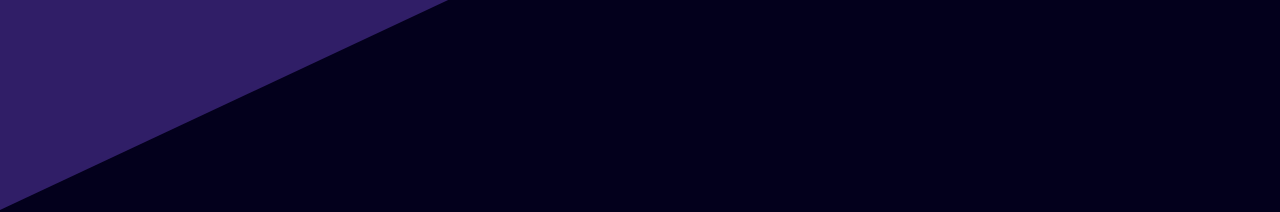
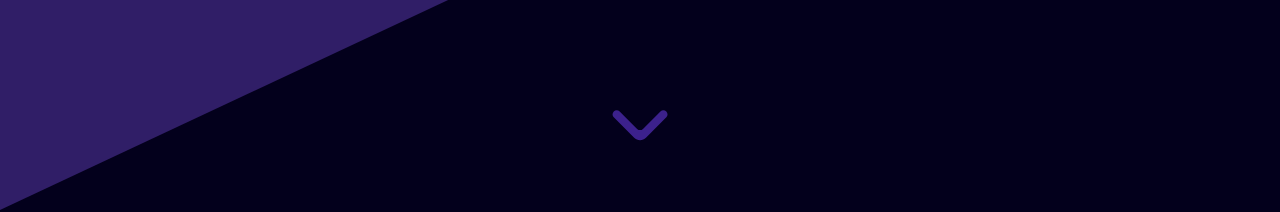
Before and after one commit to NatanVilasBoas/portfolio, a React (Create React App) app: page / in a window 1280 px wide. Shown: the part 590-802 px from the top of the page. Built offline with nearby package versions, Linux system fonts and the light colour scheme.

Commit message:
Footer criado e botão scroll aplicado em inicio

```diff
--- a/src/App.js
+++ b/src/App.js
@@ -4,6 +4,7 @@ import About from "./components/About/About";
 import Projects from "./components/Projects/Projects";
 import Contact from "./components/Contact/Contact";
 import Technologies from "./components/Technologies/Technologies";
+import Footer from "./components/Footer/Footer";
 
 const Container = styled.div`
   background-color: #03001C;
@@ -12,11 +13,12 @@ const Container = styled.div`
 function App() {
   return (
     <Container>
-      <Begin/>
-      <About/>
-      <Contact/>
-      <Projects/>
+      <Begin />
+      <About />
+      <Contact />
+      <Projects />
       <Technologies />
+      <Footer />
     </Container>
   );
 }
--- a/src/components/Begin/Begin.jsx
+++ b/src/components/Begin/Begin.jsx
@@ -12,12 +12,26 @@ const Container = styled.section`
     box-sizing: border-box;
 `
 
+const Button = styled.button`
+  margin-top: 15em;
+  background-color: transparent;
+  border: none;
+  cursor: pointer;
+`
+
 const Title = styled.p`
     font-size: 56px;
     margin: 5px 0 5px 0;
 `
 
 const Begin = () => {
+
+  const scroll = () => {
+    window.scrollTo({
+      top: window.innerHeight * 1.4,
+      behavior: 'smooth',
+    });
+  }
 
   useEffect(() => {
     // Configuração do ScrollReveal
@@ -37,12 +51,31 @@ const Begin = () => {
       opacity: 0,
       easing: 'ease-in-out',
     });
+
+    ScrollReveal().reveal('.btn', {
+      delay: 2000,
+      distance: '20px',
+      origin: 'bottom',
+      opacity: 0,
+      easing: 'ease-in-out',
+    });
   }, []);
 
-    return(
+  return (
     <Container>
-            <Title className="inicio">Olá, meu nome é <strong style={{color:"#B6EADA"}}>Natan Vilas Boas</strong></Title>
+      <Title className="inicio">Olá, meu nome é <strong style={{ color: "#B6EADA" }}>Natan Vilas Boas</strong></Title>
       <Title className="inicio-second">Sou desenvolvedor Web.</Title>
+      <Button className='btn' onClick={scroll}>
+        <svg width="100px" height="100px" viewBox="0 0 24.00 24.00" fill="none" xmlns="http://www.w3.org/2000/svg" stroke="#ffffff" stroke-width="0.00024000000000000003" transform="matrix(1, 0, 0, 1, 0, 0)rotate(0)">
+
+          <g id="SVGRepo_bgCarrier" stroke-width="0" transform="translate(3.3599999999999994,3.3599999999999994), scale(0.72)" />
+
+          <g id="SVGRepo_tracerCarrier" stroke-linecap="round" stroke-linejoin="round" stroke="#CCCCCC" stroke-width="0.048" />
+
+          <g id="SVGRepo_iconCarrier"> <path d="M5.70711 9.71069C5.31658 10.1012 5.31658 10.7344 5.70711 11.1249L10.5993 16.0123C11.3805 16.7927 12.6463 16.7924 13.4271 16.0117L18.3174 11.1213C18.708 10.7308 18.708 10.0976 18.3174 9.70708C17.9269 9.31655 17.2937 9.31655 16.9032 9.70708L12.7176 13.8927C12.3271 14.2833 11.6939 14.2832 11.3034 13.8927L7.12132 9.71069C6.7308 9.32016 6.09763 9.32016 5.70711 9.71069Z" fill="#3c218c" /> </g>
+
+        </svg>
+      </Button>
     </Container>
   )
 }
--- /dev/null
+++ b/src/components/Footer/Footer.jsx
@@ -0,0 +1,34 @@
+import styled from "styled-components";
+
+const Container = styled.section`
+    display: flex;
+    background-color: #301E67;
+    padding: 3em 1em;
+    font-size: 18px;
+`
+
+const Link = styled.a`
+    text-decoration: none;
+    color: white;
+    transition: color ease-in-out 0.3s;
+
+    &:hover{
+        color: #B6EADA;
+    }
+`
+
+const Footer = () => {
+    return (
+        <Container>
+            <div>
+                <p>Criado por <Link href="https://github.com/NatanVilasBoas">Natan Vilas Boas</Link></p>
+                <p>Copyright &copy; Natan Vilas Boas - 2024</p>
+            </div>
+            <div>
+
+            </div>
+        </Container>
+    )
+}
+
+export default Footer;
```
Lines whose indentation alone changed are shown as unchanged.
